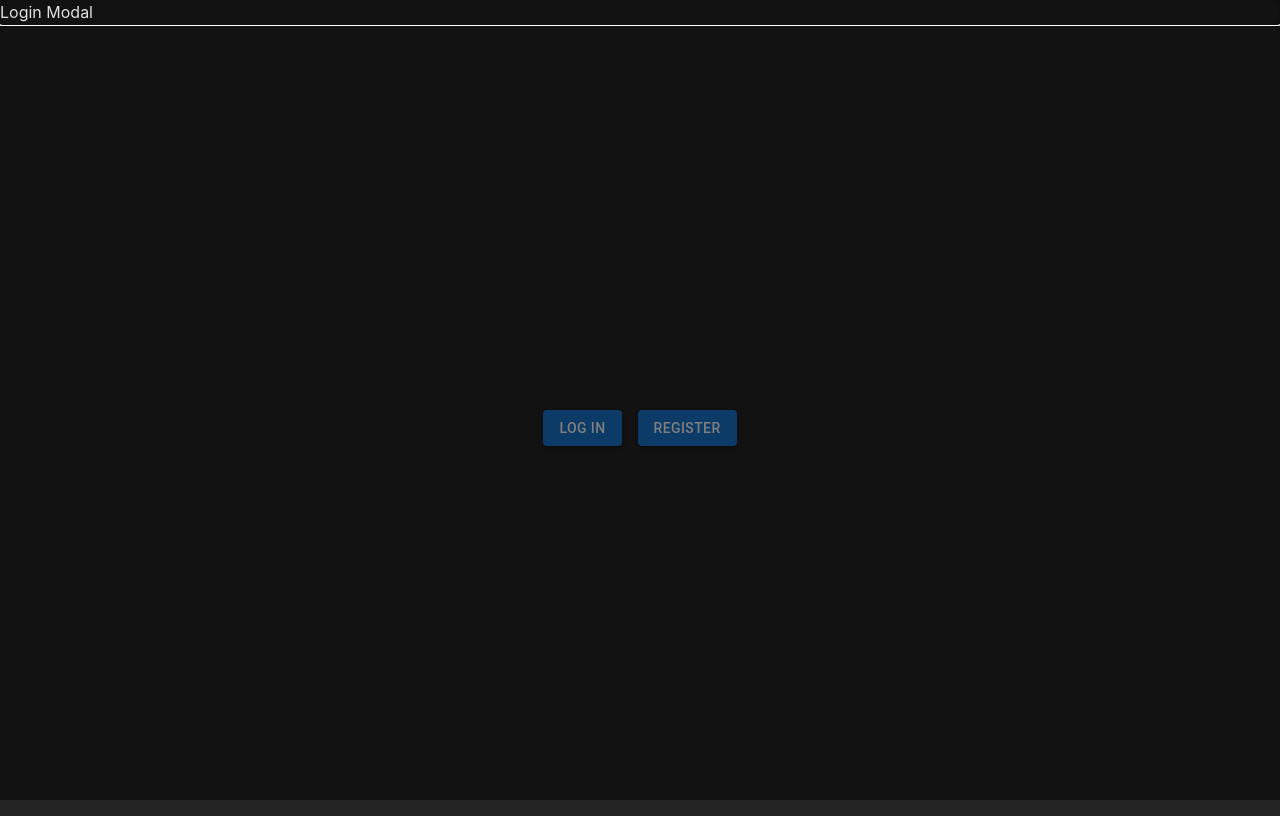
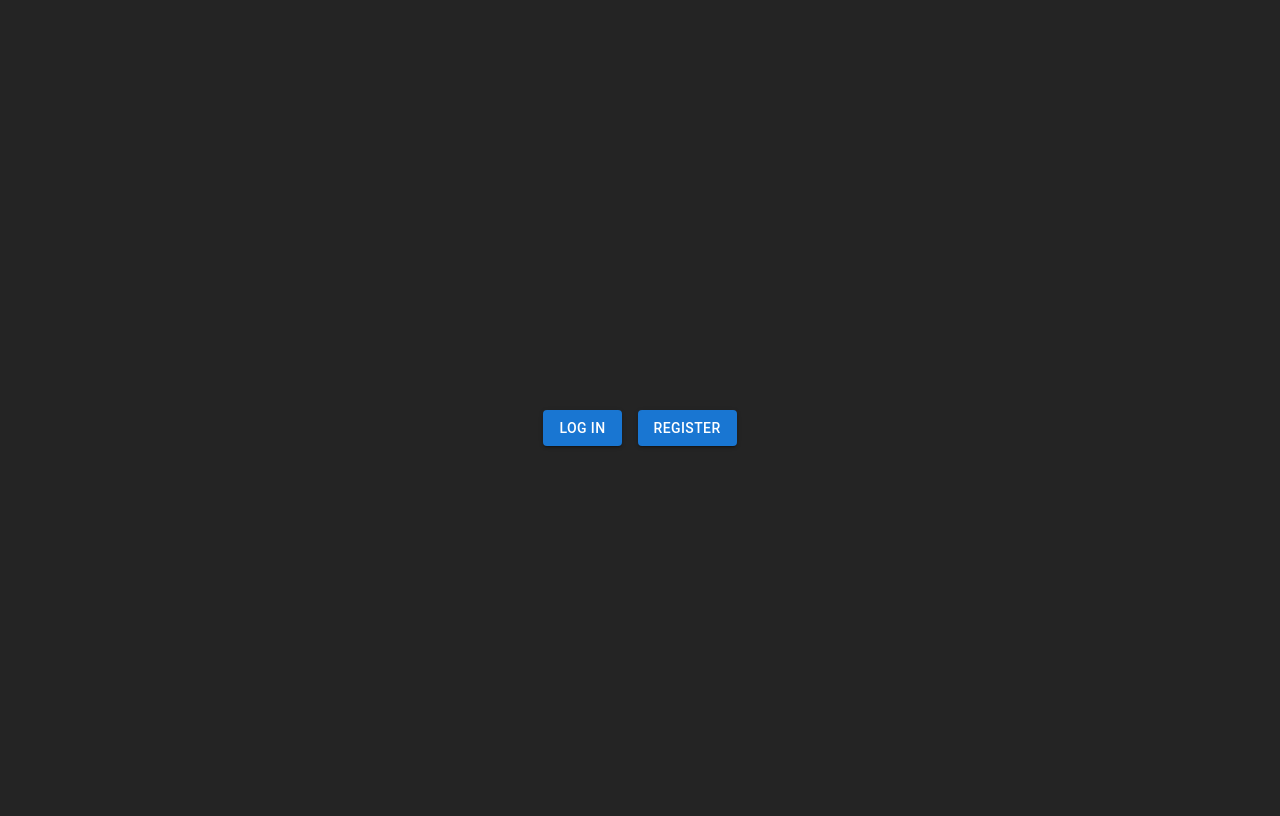
Before and after one commit to sergbylym/mern-login, a React (Vite) app in the folder client/: page / in a window 1280 px wide. Built offline with nearby package versions, Linux system fonts and the light colour scheme.

Commit message:
fix Modal scss and create useState for Home

```diff
--- a/client/src/components/Modals/index.jsx
+++ b/client/src/components/Modals/index.jsx
@@ -4,10 +4,10 @@ const Modals = ({type, handleModalClose}) => {
   return (
     <>
       <Modal open={type === "login"} onClose={handleModalClose}>
-      <Box classname={styles.formContainer}> Login Modal</Box>
+      <Box className={styles.formContainer}> Login Modal</Box>
       </Modal>
       <Modal open={type === "register"} onClose={handleModalClose}>
-        <Box classname={styles.formContainer}>Register Modal</Box>
+        <Box className={styles.formContainer}>Register Modal</Box>
       </Modal>
     </>
   );
--- a/client/src/pages/Home/index.jsx
+++ b/client/src/pages/Home/index.jsx
@@ -1,10 +1,14 @@
 import styles from "./Home.module.scss";
 import { Button, Typography } from "@mui/material";
 import { Modals } from "../../components";
+import { useState } from "react";
 
 const Home = () => {
-  const isAuth = false;
+  const isAuth =false;
   const userEmail = "sergbylym@gmail.com";
+
+  const [showModalType, setShowModalType] = useState(null)
+
   return (
     <div className={styles.container}>
       {isAuth && (
@@ -21,12 +25,12 @@ const Home = () => {
           </Button>
         ) : (
           <>
-            <Button variant="contained" onClick={() => console.log("Log In")}> Log in</Button>
-            <Button variant="contained" onClick={() => console.log("Register")}> Register</Button>
+            <Button variant="contained" onClick={() => setShowModalType("login")}> Log in</Button>
+            <Button variant="contained" onClick={() => setShowModalType("register")}> Register</Button>
           </>
         )}
 
-        <Modals type= {"login"} handleModalClose={() => console.log("close")} />
+        <Modals type={showModalType} handleModalClose={() => setShowModalType(null)} />
       </div>
     </div>
   );
```
